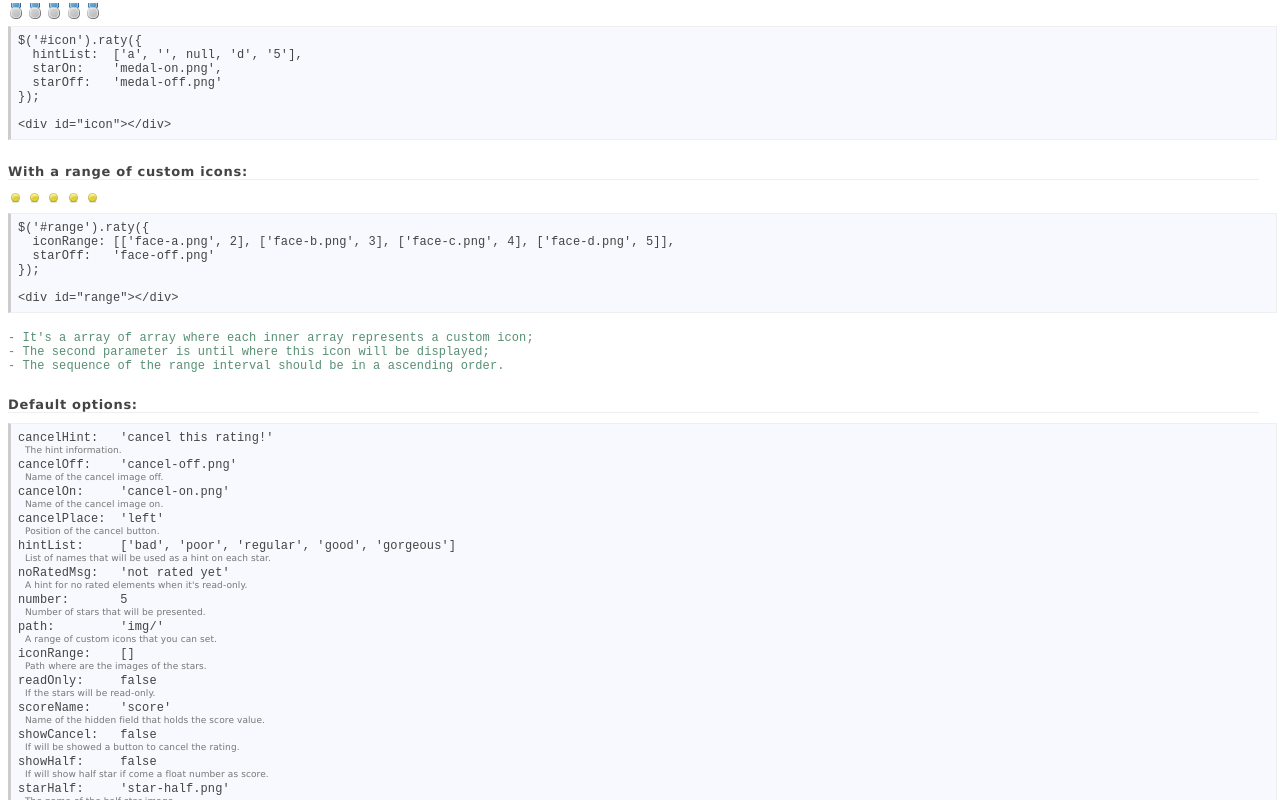
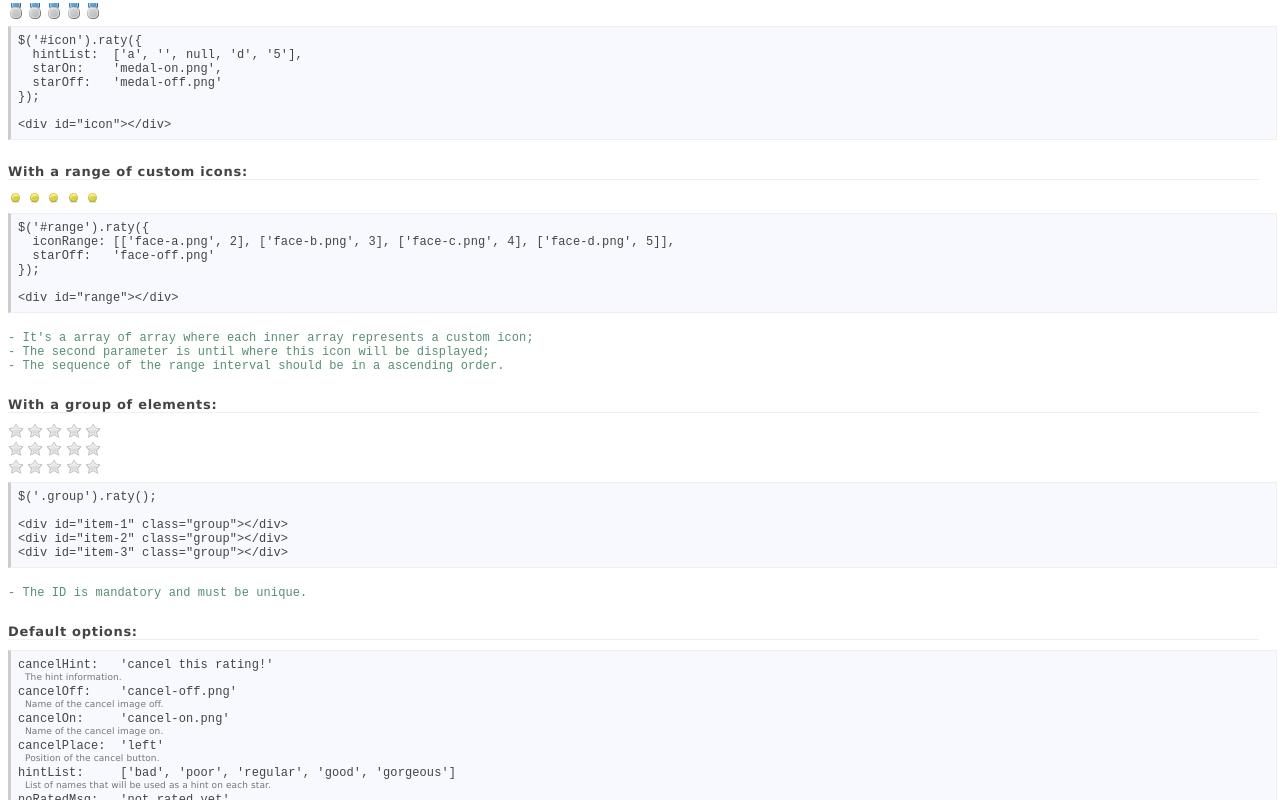
Before and after one commit to wbotelhos/raty, a plain HTML site: page index.html in a window 1280 px wide. Shown: the part 1683-2483 px from the top of the page. Drawn offline with Linux system fonts and the light colour scheme.

Commit message:
Improved the selector to accept bind by class name.

```diff
--- a/index.html
+++ b/index.html
@@ -8,7 +8,7 @@
 		<title>jQuery Raty - A Star Rating Plugin</title>
 
 		<script type="text/javascript" src="js/jquery.js"></script>
-		<script type="text/javascript" src="js/jquery.raty.min.js"></script>
+		<script type="text/javascript" src="js/jquery.raty.js"></script>
 
 		<style type="text/css">
 			body {
@@ -203,7 +203,7 @@
 		<div id="anyone"></div>
 
 		<div class="source">
-		 	$('div#anyone').raty({<br/>
+		 	$('#anyone').raty({<br/>
 			&nbsp;&nbsp;readOnly:&nbsp;&nbsp;&nbsp;true,<br/>
 			&nbsp;&nbsp;noRatedMsg:&nbsp;'anyone rated this product yet!'<br/>
 			});<br/><br/>
@@ -322,6 +322,23 @@
 			- The sequence of the range interval should be in a ascending order.
 		</span>
 
+		<div class="session">With a group of elements:</div>
+		<div id="item-1" class="group"></div>
+		<div id="item-2" class="group"></div>
+		<div id="item-3" class="group"></div>
+
+		<div class="source">
+			$('.group').raty();<br/><br/>
+
+			&lt;div id="item-1" class="group"&gt;&lt;/div&gt;<br/>
+			&lt;div id="item-2" class="group"&gt;&lt;/div&gt;<br/>
+			&lt;div id="item-3" class="group"&gt;&lt;/div&gt;
+		</div><br/>
+
+		<span class="comment-script">
+			- The ID is mandatory and must be unique.
+		</span>
+
 		<div class="session">Default options:</div>
 
 		<div class="source">
@@ -380,39 +397,39 @@
 	<script type="text/javascript">
 		$(function() {
 
-			$('div#default').raty();
+			$('#default').raty();
 
-			$('div#fixed').raty({
+			$('#fixed').raty({
 				readOnly:	true,
 				start:		2
 			});
 
-			$('div#anyone').raty({
+			$('#anyone').raty({
 				readOnly:	true,
 				noRatedMsg:	'anyone rated this product yet!'
 			});
 
-			$('div#number').raty({
+			$('#number').raty({
 				scoreName:	'entity.score',
 				number:		10
 			});
 
-			$('div#click').raty({
+			$('#click').raty({
 				onClick: function(score) {
 					alert('ID: ' + this.attr('id') + '\nscore: ' + score);
 				}
 			});
 
-			$('div#half').raty({
+			$('#half').raty({
 				start: 3.3,
 				showHalf: true
 			});
 
-			$('div#cancel').raty({
+			$('#cancel').raty({
 				showCancel: true
 			});
 
-			$('div#cancel-custom').raty({
+			$('#cancel-custom').raty({
 				cancelHint: 'remove my rating!',
 				cancelPlace: 'right',
 				showCancel: true,
@@ -421,16 +438,18 @@
 				}
 			});
 
-			$('div#icon').raty({
+			$('#icon').raty({
 				hintList:	['a', '', null, 'd', '5'],
 			   	starOn:		'medal-on.png',
 			   	starOff:	'medal-off.png'
 			});
 
-			$('div#range').raty({
+			$('#range').raty({
 				iconRange:	[['face-a.png', 2], ['face-b.png', 3], ['face-c.png', 4], ['face-d.png', 5]],
 				starOff:	'face-off.png'
 			});
+
+			$('.group').raty();
 		});
 	</script>
 </html>
```
Also changed, not shown: changelog.txt, js/jquery.raty.js.
